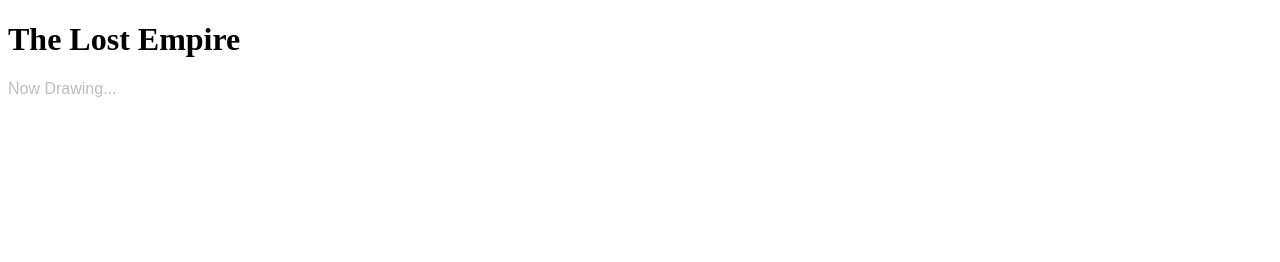
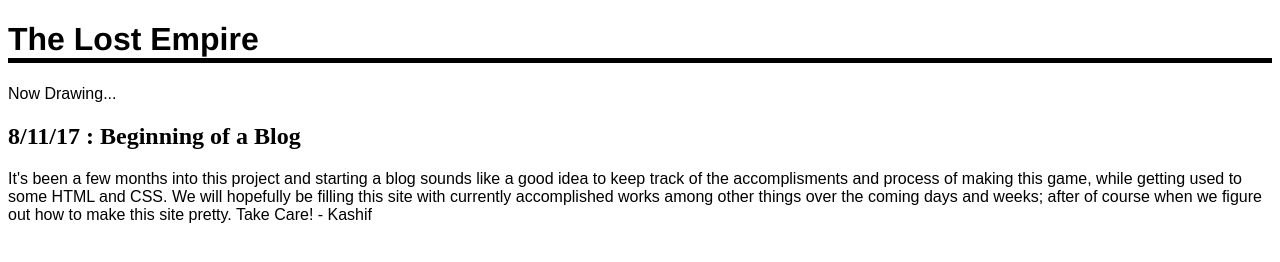
Before and after one commit to KashifIV/LostEmpire, a plain HTML site: page index.html in a window 1280 px wide. Drawn offline with Linux system fonts and the light colour scheme.

Commit message:
Site Update

```diff
--- a/StylingMain.css
+++ b/StylingMain.css
@@ -1,10 +1,14 @@
-header {
+h1 {
 	font-family: Helvetica, Arial, sans-serif;
 	border-bottom: 5px solid black;
-	align-self: center;
+	text-align: : center;
 }
-p{
-	align-self: center;
+.slogan{
+	text-align: : center;
 	font-family: Arial, sans-serif;
 	color : #BFBBBE;
 }
+p{
+	text-align: : center;
+	font-family: Arial, sans-serif;
+}
--- a/index.html
+++ b/index.html
@@ -5,6 +5,15 @@
 	</head>
 	<body>
 		<h1>The Lost Empire</h1>
-		<p>Now Drawing...</p>
+		<p class = "Slogan">Now Drawing...</p>
+
+		<h2> 8/11/17 : Beginning of a Blog </h2>
+		<p>It's been a few months into this project and starting a blog sounds like a good idea to
+		keep track of the accomplisments and process of making this game, while getting used to some
+		HTML and CSS. We will hopefully be filling this site with currently accomplished works among other
+		things over the coming days and weeks; after of course when we figure out how to make this site pretty.
+		Take Care!
+
+		- Kashif</p>
 	</body>
 </html>
```
